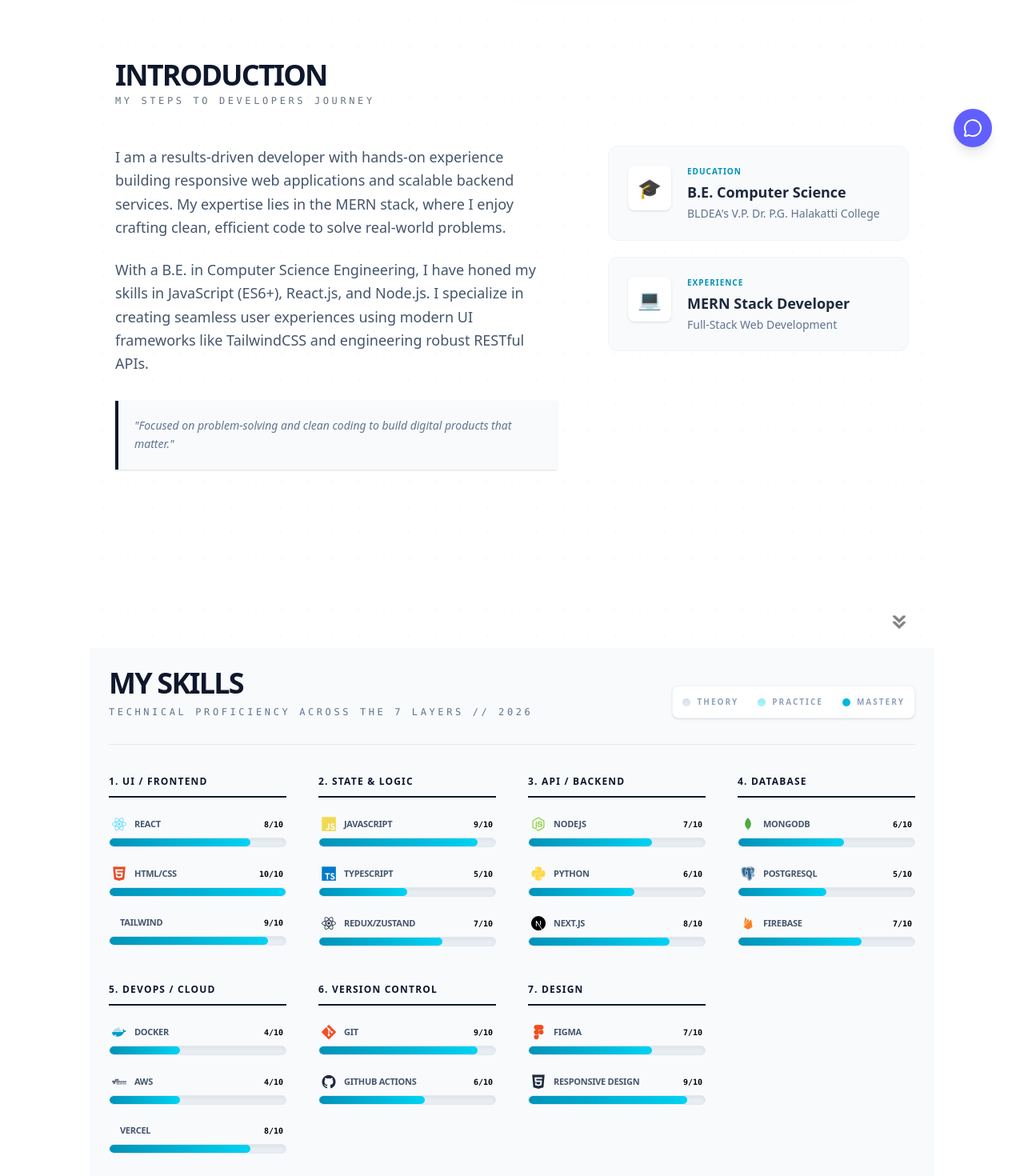
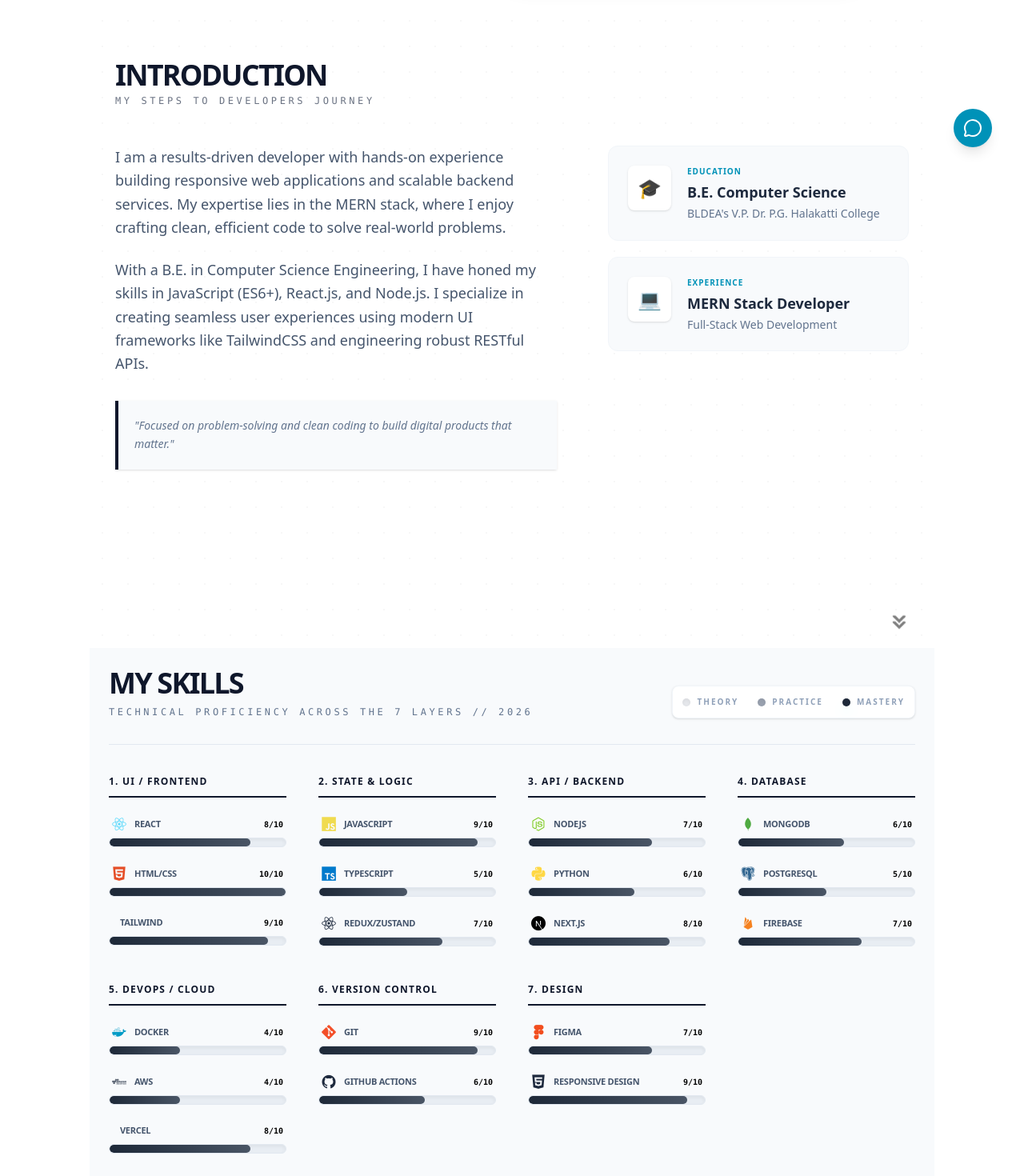
Before and after one commit to PraveenDKatti/my-work, a React (Vite) app: page / in a window 1280 px wide. Shown: the part 600-2070 px from the top of the page at 80% size. Built offline with nearby package versions, Linux system fonts and the light colour scheme.

Commit message:
updated progress bar and legend of skills and changed UI of chatbot

```diff
--- a/src/components/Chatbot.jsx
+++ b/src/components/Chatbot.jsx
@@ -177,21 +177,21 @@
 
   return (
     <div className="fixed bottom-10 right-10 md:bottom-4 right-4 z-50">
-      <button onClick={toggleChatbot} className="rounded-full bg-indigo-500 p-3 text-white shadow-lg hover:bg-indigo-700 transition-all focus:outline-none">
+      <button onClick={toggleChatbot} className="rounded-full bg-cyan-600 p-3 text-white shadow-lg hover:bg-cyan-600 transition-all focus:outline-none">
         {isOpen ? <X size={24} /> : <MessageCircle size={24} />}
       </button>
 
       {isOpen && (
         <div className="absolute bottom-16 right-0 mb-2 flex h-[450px] w-80 flex-col overflow-hidden rounded-lg bg-white shadow-xl sm:w-96 border border-gray-200">
-          <div className="bg-indigo-500 p-4 text-white flex justify-between items-center">
+          <div className="bg-cyan-600 p-4 text-white flex justify-between items-center">
             <p className="font-bold">Virtual Assistant</p>
-            {isSending && <span className="text-xs bg-indigo-600 px-2 py-1 rounded animate-pulse">Sending...</span>}
+            {isSending && <span className="text-xs bg-cyan-600 px-2 py-1 rounded animate-pulse">Sending...</span>}
           </div>
 
           <div className="flex-1 overflow-y-auto p-4 bg-gray-50">
             {messages.map((msg) => (
               <div key={nanoid()} className={`mb-3 flex ${msg.sender === 'bot' ? 'justify-start' : 'justify-end'}`}>
-                <div className={`max-w-[80%] rounded-lg p-2 text-sm ${msg.sender === 'bot' ? "bg-gray-200 text-gray-800" : "bg-indigo-500 text-white"}`}>
+                <div className={`max-w-[80%] rounded-lg p-2 text-sm ${msg.sender === 'bot' ? "bg-gray-200 text-gray-800" : "bg-cyan-500 text-white"}`}>
                   <p>{msg.text}</p>
                 </div>
               </div>
@@ -206,7 +206,7 @@
               disabled={isSending}
               // Placeholder changes based on the step
               placeholder={chatStep === 0 ? "Enter your Name..." : chatStep === 1 ? "Enter your Email..." : chatStep === 3 ? "Type your message to send..." : "Ask me anything..."}
-              className="flex-1 rounded-full border px-4 py-2 text-sm outline-none focus:border-indigo-500 disabled:bg-gray-100"
+              className="flex-1 rounded-full border px-4 py-2 text-sm outline-none focus:border-cyan-600 disabled:bg-gray-100"
               onKeyDown={(e) => e.key === "Enter" && handleSubmit()}
               onChange={(e) => setUserInput(e.target.value)}
             />
@@ -214,7 +214,7 @@
             <button
               onClick={handleSubmit}
               disabled={isSending}
-              className="rounded-full bg-indigo-500 p-2 text-white hover:bg-indigo-700 disabled:bg-gray-400 disabled:cursor-not-allowed focus:outline-none"
+              className="rounded-full bg-cyan-600 p-2 text-white hover:bg-cyan-600 disabled:bg-gray-400 disabled:cursor-not-allowed focus:outline-none"
             >
               {isSending ? <Loader2 size={20} className="animate-spin" /> : <SendHorizontal size={20} />}
             </button>
--- a/src/components/Skills.jsx
+++ b/src/components/Skills.jsx
@@ -74,13 +74,13 @@
           {/* Legend Implementation */}
           <div className="flex flex-wrap gap-6 text-[10px] font-bold text-slate-400 uppercase tracking-[0.2em] bg-white p-3 rounded-lg shadow-sm border border-slate-100">
             <div className="flex items-center gap-2">
-              <span className="w-2.5 h-2.5 rounded-full bg-slate-200 shadow-inner" /> Theory
+              <span className="w-2.5 h-2.5 rounded-full bg-gray-200 shadow-inner" /> Theory
             </div>
             <div className="flex items-center gap-2">
-              <span className="w-2.5 h-2.5 rounded-full bg-cyan-200 shadow-inner" /> Practice
+              <span className="w-2.5 h-2.5 rounded-full bg-gray-400 shadow-inner" /> Practice
             </div>
             <div className="flex items-center gap-2">
-              <span className="w-2.5 h-2.5 rounded-full bg-cyan-500 shadow-lg shadow-cyan-200" /> Mastery
+              <span className="w-2.5 h-2.5 rounded-full bg-gray-800 shadow-lg shadow-cyan-200" /> Mastery
             </div>
           </div>
         </div>
@@ -116,7 +116,7 @@
 
                     <div className="relative h-3 w-full bg-slate-200/70 rounded-full overflow-hidden border border-slate-200 shadow-inner">
                       <div
-                        className="absolute h-full bg-gradient-to-r from-cyan-600 to-cyan-400 rounded-full transition-all duration-1000 ease-out"
+                        className="absolute h-full bg-gradient-to-r from-gray-800 to-gray-600 rounded-full transition-all duration-1000 ease-out"
                         style={{ width: `${skill.level * 10}%` }}
                       />
                     </div>
```
